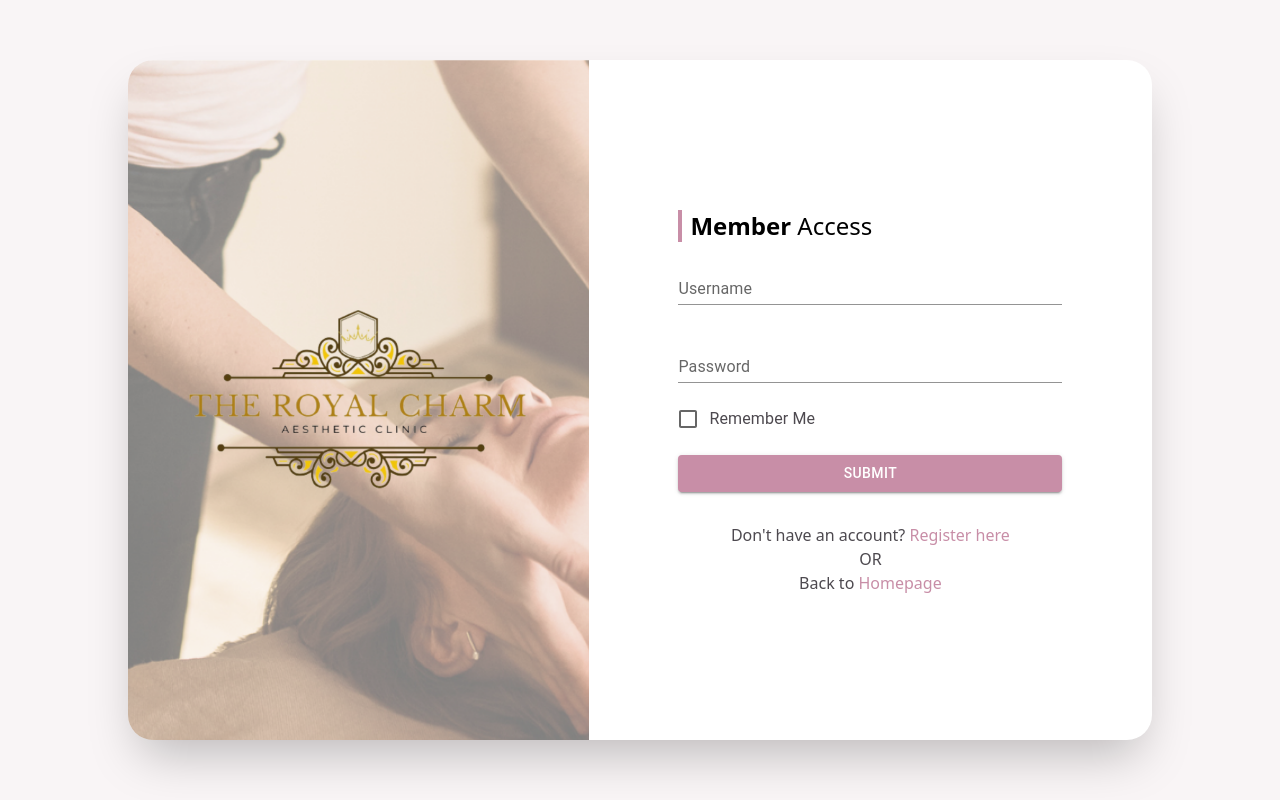
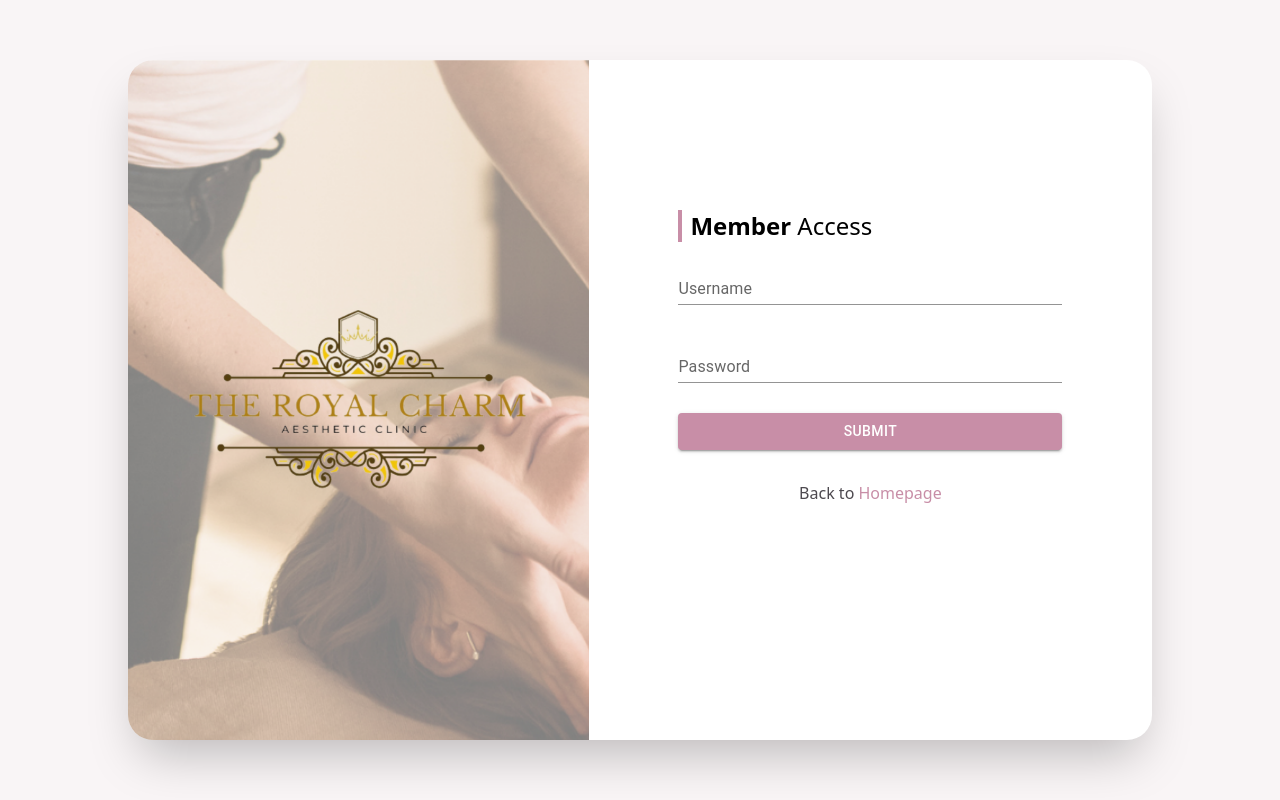
Before and after one commit to acostales08/frontendjnrm, a React (Create React App) app: page /login in a window 1280 px wide. Built offline with nearby package versions, Linux system fonts and the light colour scheme; what react-swipeable-views-utils would draw is missing.

Commit message:
some changes

```diff
--- a/src/Components/Content/Home/HomeAboutContent.jsx
+++ b/src/Components/Content/Home/HomeAboutContent.jsx
@@ -53,10 +53,10 @@ const HomeAboutContent = () => {
 
                     }}
                       children = {
-
-                    <div className=' h-full w-full overflow-hidden'>
-                        <div className="h-[60%] w-[240px] md:w-[320px] lg:w-[350px] flex justify-center items-center">
-                          <img className='h-[180px] w-[150px] lg:w-[200px] my-4' src={`http://127.0.0.1:8000/storage/${image}`} alt='img'/>
+                      <>
+                      <div className="h-full w-full overflow-hidden gap-10">
+                        <div className="h-40 w-46 md:h-52 md:w-60 lg:h-72 lg:w-96">
+                          <img className=' h-32 w-44 md:h-44 md:w-60 lg:h-72 lg:w-96' src={`http://127.0.0.1:8000/storage/${image}`} alt='img'/>
                         </div>
                         <div className="h-[40%] w-full py-0 lg:py-10">
                           <h4 className='text-[14px] lg:text-3xl text-shadow'>{productName}</h4>
@@ -64,6 +64,17 @@ const HomeAboutContent = () => {
                           <p className='text-[#C88EA7] text-1xl lg:text-2xl'><span>&#8369;</span>{price}</p>
                         </div>
                       </div>
+                      </>
+                    // <div className=' h-full w-full overflow-hidden sm:m-4'>
+                    //     <div className="h-[60%] w-[240px] md:w-[320px] lg:w-[350px] flex justify-center items-center">
+                    //       <img className='h-[180px] w-[150px] lg:w-[200px] my-4' src={`http://127.0.0.1:8000/storage/${image}`} alt='img'/>
+                    //     </div>
+                    //     <div className="h-[40%] w-full py-0 lg:py-10">
+                    //       <h4 className='text-[14px] lg:text-3xl text-shadow'>{productName}</h4>
+                    //       <p  className='text-[12px] lg:text-1xl text-shadow'>{description}</p>
+                    //       <p className='text-[#C88EA7] text-1xl lg:text-2xl'><span>&#8369;</span>{price}</p>
+                    //     </div>
+                    //   </div>
                       }
                     />
                   </a>
--- a/src/Pages/login.jsx
+++ b/src/Pages/login.jsx
@@ -10,31 +10,31 @@ const Samplelogin = () => {
 
   const [username, setUsername] = useState('')
   const [password, setPassword] = useState('')
+  const [redirect, setRedirect] = useState(false)
 
   const navigate = useNavigate()
 
   const handleSubmit = async(e) => {
-    e.preventDefault()
+    e.preventDefault();
 
     try {
-      const response = await axios.post('http://127.0.0.1:8000/api/login/member', {
-        username,
-        password
-      })
-      if (response.data.status === 200) {
-        // Login successful
-        // Store the token or handle the response accordingly
-;
-        // Navigate to the home screen or any other screen upon successful login
+        const response = await axios.post('http://localhost:8000/api/login', {
+          username,
+          password
+        })
+        setRedirect(true);
+
         navigate('/');
-      } else {
-        // Login failed
-        alert('Error',  'Incorrect Username or Password!');
-      }
     } catch (error) {
-      console.log(error)
+        console.error("Error:", error);
     }
-  }
+};
+
+if (redirect) {
+    // No need for Redirect component, since we're using navigate
+    return null;
+}
+
   return (
     <div className='h-screen w-full flex justify-center items-center bg-[#F9F5F6]'>
         <div className=" h-[60%] lg:h-[85%] w-[95%] lg:w-[80%] flex rounded-[25px] overflow-hidden bg-white shadow-2xl">
@@ -62,19 +62,6 @@ const Samplelogin = () => {
                 fullWidth
                 style={{margin: '15px 0'}}
                 />
-                <FormControlLabel
-                  control={
-                    <Checkbox
-                      // checked={rememberMe}
-                      // onChange={handleCheckboxChange}
-                      color="primary"
-                    />
-                  }
-                  label="Remember Me"
-                  style={{
-                    color: '#4d494f',
-                  }}
-                />
                 <Button
                 type='submit'
                 style={{backgroundColor: '#C88EA7', margin: '15px 0'}}
@@ -88,8 +75,6 @@ const Samplelogin = () => {
                 </form>
 
                 <div className="text-[#4d494f] flex justify-center items-center flex-col m-1 lg:m-4">
-                  <p className="">Don't have an account? <a href="" className="text-[#C88EA7]">Register here</a></p>
-                  <p className="">OR</p>
                   <p className="">Back to <Link to="/"><span href="" className="text-[#C88EA7]">Homepage</span></Link>  </p>
                 </div>
               </div>
--- a/tailwind.config.js
+++ b/tailwind.config.js
@@ -13,10 +13,10 @@ module.exports = {
       'sm': {'min': '640px', 'max': '767px'},
       // => @media (min-width: 640px and max-width: 767px) { ... }
 
-      'md': {'min': '768px', 'max': '1023px'},
+      'md': {'min': '768px', 'max': '1244px'},
       // => @media (min-width: 768px and max-width: 1023px) { ... }
 
-      'lg': {'min': '1024px'},
+      'lg': {'min': '1245px'},
       // => @media (min-width: 1024px and max-width: 1279px) { ... }
     },
   },
```
